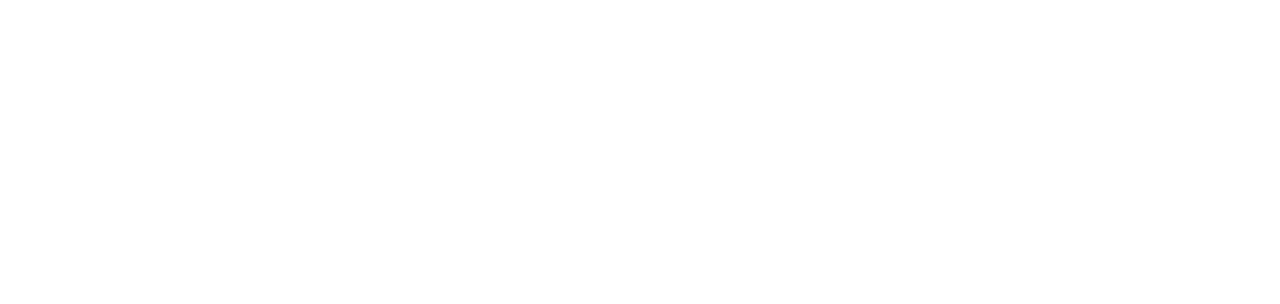
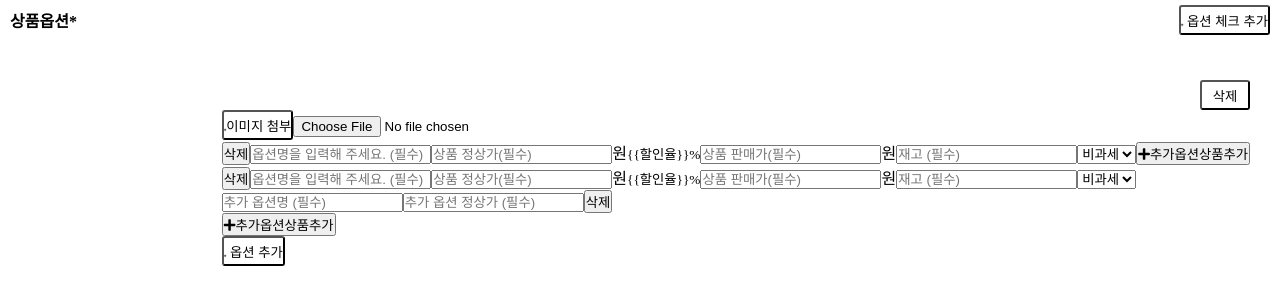
Before and after one commit to wantedPreOnboarding/19_02nd_slr_admin, a React (Create React App) app: page / in a window 1280 px wide. Shown: the top 304 px of the page. Built offline with nearby package versions, Linux system fonts and the light colour scheme.

Commit message:
Add - 프로덕트 옵션 컴포넌트 생성 및 마크업 작업

```diff
--- a/src/App.jsx
+++ b/src/App.jsx
@@ -1,7 +1,11 @@
 import React from 'react';
-
+import ProductOption from 'Components/ProductOption/ProductOption';
 const App = () => {
-  return <div></div>;
+  return (
+    <div>
+      <ProductOption />
+    </div>
+  );
 };
 
 export default App;
--- /dev/null
+++ b/src/Components/ProductOption/ProductOption.jsx
@@ -0,0 +1,42 @@
+import React from 'react';
+import styles from './ProductOption.module.css';
+import ProductOptionForm from '../ProductOptionForm/ProductOptionForm';
+
+const ProductOption = () => {
+  return (
+    <div className={styles.option}>
+      <section className={styles.section}>
+        <p>상품옵션*</p>
+        <button className={styles.addBtn}>
+          <i className="fas fa-plus "></i> 옵션 체크 추가
+        </button>
+      </section>
+      <section className={styles.innerSection}>
+        <button className={styles.delete}>삭제</button>
+        <div>
+          <form className={`${styles.form} ${styles.longWidth}`}>
+            <button className={styles.addBtn}>
+              <label htmlFor="imageInput">
+                <i className="fas fa-plus"></i>이미지 첨부
+              </label>
+            </button>
+            <input
+              type="file"
+              className={styles.imageInput}
+              name="imageInput"
+              accept="image/*"
+            ></input>
+          </form>
+          <ProductOptionForm />
+          <ProductOptionForm addOption="true" />
+
+          <button className={`${styles.addBtn} ${styles.longWidth}`}>
+            <i className="fas fa-plus"></i> 옵션 추가
+          </button>
+        </div>
+      </section>
+    </div>
+  );
+};
+
+export default ProductOption;
--- /dev/null
+++ b/src/Components/ProductOption/ProductOption.module.css
@@ -0,0 +1,45 @@
+@value slrDPurple,slrPurple,slrLGray,slrGray,slrDgray,slrRed,slrShadow from '../../styles/colors.css';
+
+.section {
+  width: 100%;
+  height: 40px;
+  display: flex;
+  justify-content: space-between;
+  align-items: center;
+  padding: 0px 10px;
+  border: 1px solid slrGray;
+  font-weight: 700;
+}
+.section p {
+  font-weight: 700;
+}
+
+.addBtn {
+  border: 1px solid slrDPurple;
+  border-radius: 3px;
+  height: 30px;
+  background: none;
+}
+
+.addBtn i {
+  font-size: 3px;
+}
+
+.innerSection {
+  width: 100%;
+  margin: auto;
+  border: 1px solid slrGray;
+  border-top: none;
+  padding: 40px 30px;
+  display: flex;
+  flex-direction: column;
+  align-items: flex-end;
+}
+
+.delete {
+  width: 50px;
+  border: 1px solid slrRed;
+  border-radius: 3px;
+  height: 30px;
+  background: none;
+}
--- /dev/null
+++ b/src/Components/ProductOptionForm/ProductOptionForm.jsx
@@ -0,0 +1,36 @@
+import React from 'react';
+
+const ProductOptionForm = ({ addOption }) => {
+  return (
+    <form className="form">
+      <button className="delete">삭제</button>
+      <input type="text" className="optionName" placeholder="옵션명을 입력해 주세요. (필수)" />
+      <input type="text" className="price" placeholder="상품 정상가(필수)" />
+      <span>원</span>
+      <small>{`{{할인율}}%`}</small>
+      <input type="text" className="price" placeholder="상품 판매가(필수)" />
+      <span>원</span>
+      <input type="text" className="stock" placeholder="재고 (필수)" />
+      <select name="taxs" class="select">
+        <option value="taxFree">비과세</option>
+        <option value="tax">과세</option>
+      </select>
+      {addOption && (
+        <section>
+          <div className="buttonBox" />
+          <input type="text" className="addOptionName" placeholder="추가 옵션명 (필수)" />
+          <input type="text" className="addOptionPrice" placeholder="추가 옵션 정상가 (필수)" />
+          <button className="bigDelete">삭제</button>
+        </section>
+      )}
+      <button>
+        <span>
+          <i class="fas fa-plus"></i>
+        </span>
+        추가옵션상품추가
+      </button>
+    </form>
+  );
+};
+
+export default ProductOptionForm;
```
Also changed, not shown: src/Components/ProductOptionForm/ProductOptionForm.module.css (added).
